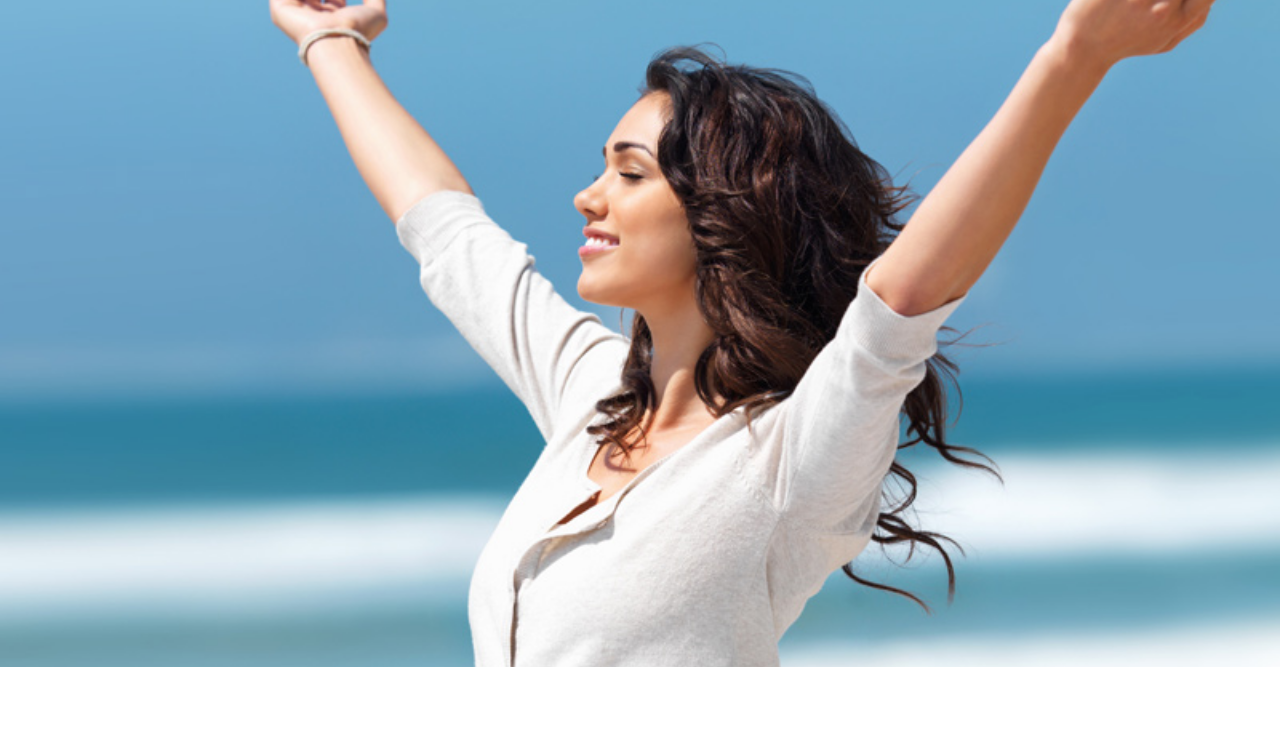
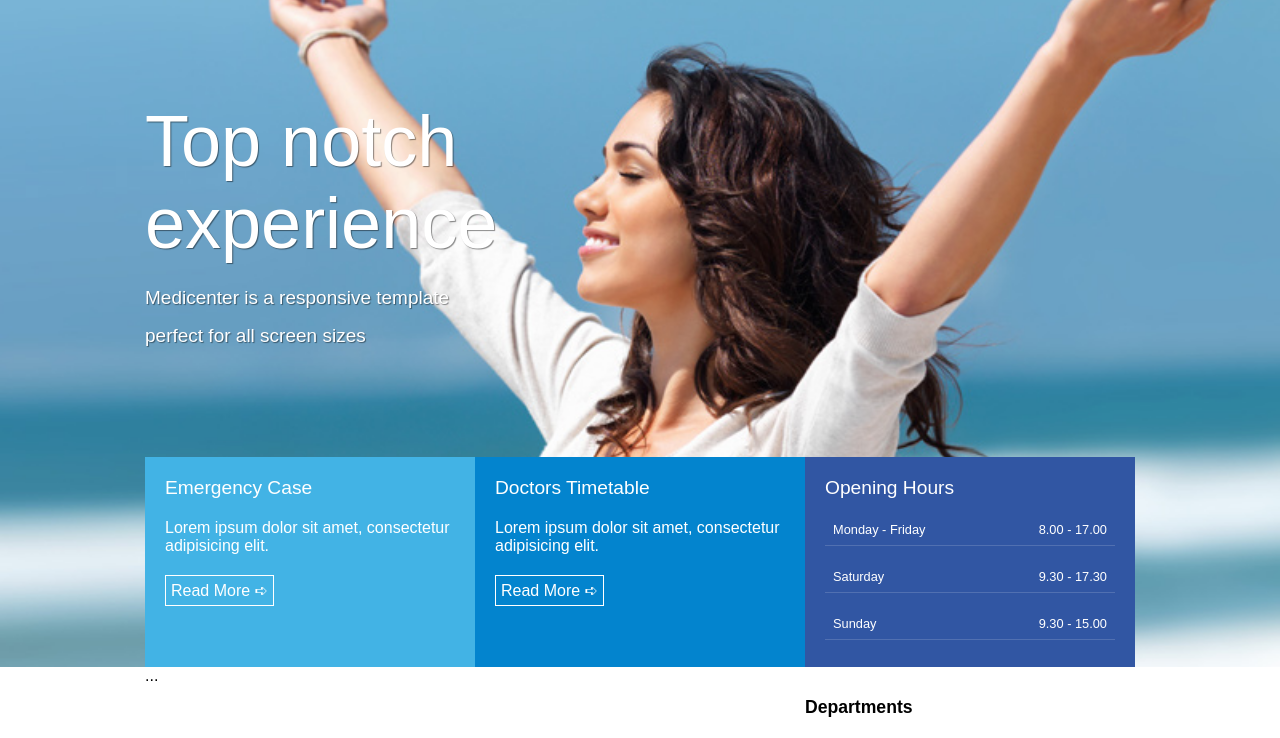
Before and after one commit to lecosouza123/site-flexbox, a plain HTML site: page index.html in a window 1280 px wide. Shown: the part 123-861 px from the top of the page. Before the commit the page ends 800 px from the top, so only its background shows below. Drawn offline with Linux system fonts and the light colour scheme.

Commit message:
new commit

```diff
--- a/estilos/style.css
+++ b/estilos/style.css
@@ -73,3 +73,104 @@ nav a:hover{
 .column{
     flex-direction: column;
 }
+
+.banner_headline {
+    display: flex;
+    flex-direction: column;
+    justify-content: center;
+    flex:1;
+}
+.banner_headline h1 {
+    color: white;
+    font-weight: lighter;
+    font-size:72px;
+    padding: 0px;
+    text-shadow: 1px 1px 1px rgba(0, 0, 0, 0.452);
+    margin: 0px;
+    max-width: 350px;
+    margin-bottom: 15px;
+}
+.banner_headline h2 {
+    color: white;
+    font-size: 19px;
+    font-weight: 300;
+    line-height: 2em;
+    margin: 0px;
+    padding: 0px;
+    max-width: 350px;
+    text-shadow: 1px 1px 1px rgba(0, 0, 0, 0.452);
+}
+
+.banner_options {
+    display: flex;
+    height: 210px;
+    background-color: beige;
+    flex-direction: row;
+}
+.banner1,.banner2,.banner3{
+    flex:1;
+    color: white;
+    padding:20px;
+}
+.banner1{
+    background-color: #42B3E5;
+}
+p{
+    margin-top: 20px;
+    margin-bottom: 20px;
+}
+
+.banner2{
+    background-color: #0384CE;
+}
+.banner3{
+    background-color: #3156A3;
+}
+.banner_title{
+    font-size:1.2em;
+}
+.banner_options  a{
+    display: inline-block;
+    border: 1px solid white;
+    padding: 5px;
+    color: white;
+    font-size: 1em;
+    text-decoration: none;
+}
+.banner_options a:hover{
+    background-color: white;
+    color: black;
+    display: inline-block;
+}
+.banner_options a::after{
+    content: " ➪";
+}
+
+.hours{
+    display: flex;
+    justify-content: space-between;
+    padding: 8px;
+    margin-top: 15px;
+    border-bottom:solid 1px rgba(255, 255, 255, 0.151);
+    font-size: 0.8em;
+}
+
+#geral{
+    display: flex;
+    justify-content: center;
+}
+#geral section {
+    flex:2;
+}
+#geral aside{
+    flex: 1;
+}
+.widget-title{
+    margin-top: 30px;
+    margin-bottom: 20px;
+}
+.widget_title_text{
+    font-size: 1.1em;
+    color: black;
+    font-weight: bolder;
+}
--- a/index.html
+++ b/index.html
@@ -32,15 +32,62 @@
         <section id="banner">
             <div class="container column">
               <div class="banner_headline">
+                <h1>Top notch experience</h1>
+                <h2>Medicenter is a responsive template
+                    perfect for all screen sizes
+                 </h2>
 
               </div>
               <div class="banner_options">
+                <div class="banner1">
+                    <span class="banner_title">Emergency Case</span>
+                    <p>Lorem ipsum dolor sit amet, consectetur adipisicing elit.</p>
+                    <a href="#">Read More</a>
+                </div>
 
+                <div class="banner2">
+                     <span class="banner_title">Doctors Timetable</span>
+                     <p>Lorem ipsum dolor sit amet, consectetur adipisicing elit.</p>
+                     <a href="#" >Read More</a>
+                </div>
+
+                <div class="banner3">
+                    <span class="banner_title">Opening Hours</span>
+                    <span class="hours">
+                        <span>Monday - Friday</span>
+                        <span>8.00 - 17.00 </span>
+
+                    </span>
+                    <span class="hours">
+                        <span>Saturday</span>
+                        <span>9.30 - 17.30 </span>
+                    </span>
+
+                    <span class="hours">
+                        <span>Sunday</span>
+                        <span>9.30 - 15.00</span>
+                    </span>
+                </div>
               </div>
+            </div>
+
+        </section>
+
+        <section id="geral">
+            <div class="container">
+              <section>
+               ...
+              </section>
+              <aside>
+                    <div class="widget">
+                        <div class="widget-title">
+                            <div class="widget_title_text">Departments</div>
+                            <div class="widget_title_bar"></div>
+                        </div>
+                    </div>
+              </aside>
 
             </div>
-
-
 
         </section>
 
```
